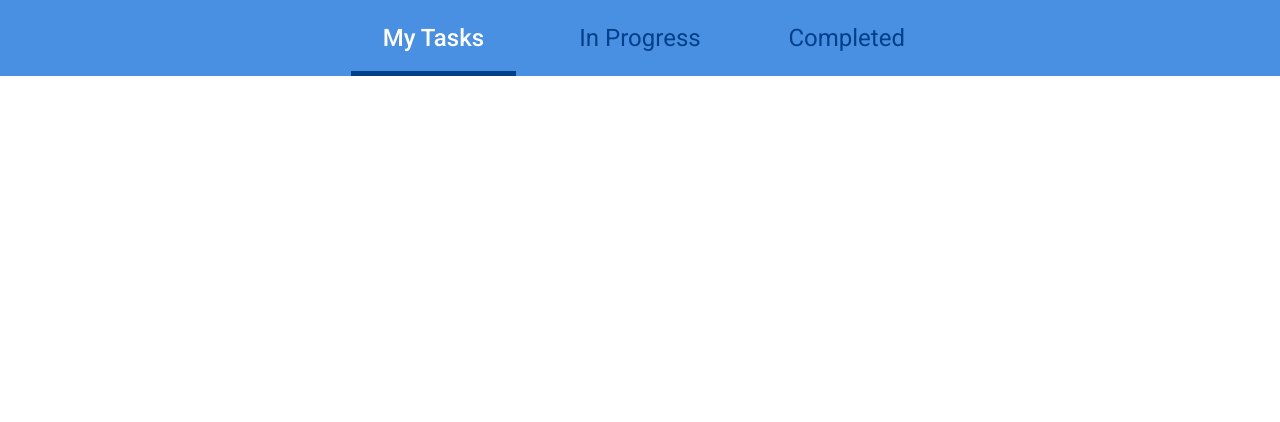
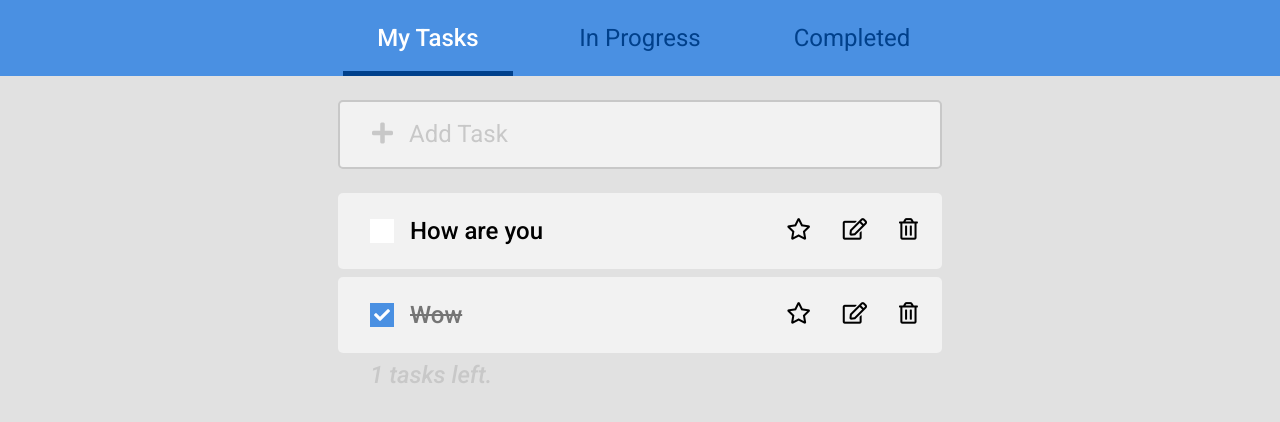
Before and after one commit to silyont/the-f2e-challenge, a Vue app in the folder week1-todolist/: page / in a window 1280 px wide. Shown: the top 422 px of the page. Built offline with nearby package versions, Linux system fonts and the light colour scheme.

Commit message:
Added basic layout

```diff
--- a/week1-todolist/src/App.vue
+++ b/week1-todolist/src/App.vue
@@ -1,15 +1,27 @@
 <template>
-    <div id="app">
+    <div id="app" class="d-flex flex-column">
         <header>
-            <div class="container height-100">
+            <div class="container height-100 fluid">
                 <todo-filters v-model="selectedFilter" :filters="filters"></todo-filters>
             </div>
         </header>
 
-        <main>
+        <main class="flex-1">
             <div class="container">
-                <div class="todo--item">
+                <div class="todo--add">
+                    <span class="icon"><i class="fas fa-plus"></i></span>
+                    <span class="text--title placeholder">Add Task</span>
                 </div>
+
+                <todo-item v-for="(todo, index) in filteredTodoList"
+                           :key="todo.id"
+                           :todo="todo"
+                           @toggle-pin="toggleTodoPin(todo)"
+                           @toggle-complete="toggleComplete(todo)"
+                           @remove="removeTodo(index)"
+                ></todo-item>
+
+                <div class="todo--status text--status">{{ numberOfProgressingTask }} tasks left.</div>
             </div>
         </main>
     </div>
@@ -17,12 +29,14 @@
 
 <script>
     import TodoFilters from './components/TodoFilters'
+    import TodoItem from './components/TodoItem'
 
     export default {
         name: 'app',
 
         components: {
-            TodoFilters
+            TodoFilters,
+            TodoItem
         },
 
         data () {
@@ -42,7 +56,50 @@
                     }
                 ],
 
-                selectedFilter: 'all'
+                selectedFilter: 'all',
+
+                todos: [
+                    {
+                        id: 1,
+                        title: 'How are you',
+                        completed: false,
+                        pin: false
+                    },
+                    {
+                        id: 2,
+                        title: 'Wow',
+                        completed: true,
+                        pin: false
+                    }
+                ]
+            }
+        },
+
+        computed: {
+            numberOfProgressingTask () {
+                return this.todos.filter(todo => !todo.completed).length
+            },
+
+            filteredTodoList () {
+                return this.todos.filter(todo => {
+                    return this.selectedFilter === 'all' ? true : this.selectedFilter === 'completed' ? todo.completed : !todo.completed
+                }).sort((a, b) => {
+                    return a.pin === b.pin ? 0 : a.pin ? -1 : 1
+                })
+            }
+        },
+
+        methods: {
+            toggleTodoPin (todo) {
+                todo.pin = !todo.pin
+            },
+
+            toggleComplete (todo) {
+                todo.completed = !todo.completed
+            },
+
+            removeTodo (index) {
+                this.todos.splice(index, 1)
             }
         }
     }
@@ -56,6 +113,25 @@
         width: 100%
         height: 76px
 
-    main
-        background-color: $grey-lighten-2
+    .todo--add
+        width: 100%
+        border: 2px solid $grey-lighten-1
+        padding: 1.125rem 2rem
+        color: $grey-lighten-1
+        background-color: $grey-lighten-3
+        border-radius: $border-radius
+        margin: 1.5rem 0
+
+        .icon
+            width: 1.5rem
+            margin-right: 1rem
+            font-size: 1.5rem
+
+        .placeholder
+            color: $grey-lighten-1
+            font-weight: 400
+
+    .todo--status
+        margin-top: 0.5rem
+        margin-left: 2rem
 </style>
--- /dev/null
+++ b/week1-todolist/src/components/Checkbox.vue
@@ -0,0 +1,53 @@
+<template>
+    <label class="checkbox d-flex align-items-center justify-content-center"
+         :class="{'checked': checked}"
+         @click.stop.prevent="$emit('check')"
+    >
+        <transition name="scale-transition">
+            <i v-show="checked" class="fas fa-check"></i>
+        </transition>
+
+        <input type="checkbox" :checked="checked">
+    </label>
+</template>
+
+<script>
+    export default {
+        name: 'checkbox',
+
+        props: {
+            checked: Boolean
+        }
+    }
+</script>
+
+<style lang="stylus" scoped>
+    @import '../stylus/_variables.styl'
+
+    input[type=checkbox]
+        display: none
+
+    .checkbox
+        width: 1.5rem
+        height: 1.5rem
+        background-color: $white
+        color: $white
+        cursor: pointer
+        transition: 0.3s background-color ease
+        position: relative
+
+        &.checked
+            background-color: $blue
+
+    .fa-check
+        transform: scale(1)
+
+    .scale-transition
+        &-enter-active,
+        &-leave-active
+            transition: 0.3s transform ease
+
+        &-enter,
+        &-leave-to
+            transform: scale(0)
+</style>
--- /dev/null
+++ b/week1-todolist/src/components/TodoItem.vue
@@ -0,0 +1,114 @@
+<template>
+    <div class="todo--item" :class="{pinned: todo.pin}">
+        <div class="todo--header d-flex align-items-center">
+            <checkbox :checked="todo.completed" @check="toggleComplete"></checkbox>
+
+            <span class="flex-1 text--title"
+                  :class="{strikethrough: todo.completed, 'placeholder--color': todo.completed}"
+            >
+                {{ todo.title }}
+            </span>
+
+            <span class="shortcuts d-flex align-items-center">
+                <a href="#"
+                   @click.prevent="togglePin"
+                >
+                    <i class="fa-star"
+                       :class="starClassObject"
+                    ></i>
+                </a>
+                <a href="#"
+                   @click.prevent=""
+                >
+                    <i class="far fa-edit"></i>
+                </a>
+                <a href="#"
+                   @click.prevent="removeTodo"
+                >
+                    <i class="far fa-trash-alt"></i>
+                </a>
+            </span>
+        </div>
+    </div>
+</template>
+
+<script>
+    import Checkbox from './Checkbox'
+
+    export default {
+        name: 'todo-item',
+
+        components: {
+            Checkbox
+        },
+
+        props: {
+            todo: Object
+        },
+
+        computed: {
+            starClassObject () {
+                return {
+                    fas: this.todo.pin,
+                    far: !this.todo.pin,
+                    'text--yellow': this.todo.pin
+                }
+            }
+        },
+
+        methods: {
+            togglePin () {
+                this.$emit('toggle-pin')
+            },
+
+            toggleComplete () {
+                this.$emit('toggle-complete')
+            },
+
+            removeTodo () {
+                this.$emit('remove')
+            }
+        }
+    }
+</script>
+
+<style lang="stylus" scoped>
+    @import '../stylus/_variables.styl'
+
+    @media (hover:hover)
+        .fa-star:hover
+            color: $yellow
+
+        .fa-edit:hover
+            color: $blue
+
+        .fa-trash-alt:hover
+            color: $red
+
+    .todo
+        &--item
+            width: 100%
+            padding: 1.5rem 1.5rem 1.5rem 2rem
+            background-color: $grey-lighten-3
+            border-radius: $border-radius
+
+            &:not(:last-child)
+                margin-bottom: 0.5rem
+
+            &.pinned
+                background-color: $light-yellow
+
+        &--header
+            .checkbox
+                margin-right: 1rem
+
+            .text--title
+                transition: all 0.3s ease
+
+            .shortcuts
+                margin-left: 1rem
+                font-size: 1.35rem
+
+                > *:not(:last-child)
+                    margin-right: 2rem
+</style>
--- a/week1-todolist/src/stylus/_helper.styl
+++ b/week1-todolist/src/stylus/_helper.styl
@@ -15,3 +15,15 @@
 
 .align-items-center
   align-items: center
+
+.flex-column
+  flex-direction: column
+
+.flex-1
+  flex: 1
+
+.strikethrough
+  text-decoration: line-through
+
+.placeholder--color
+  color: $grey
--- a/week1-todolist/src/stylus/_typography.styl
+++ b/week1-todolist/src/stylus/_typography.styl
@@ -1,18 +1,18 @@
 h1
-  line-height 28px
-  font-size: 24px
+  line-height 1.75rem
+  font-size: 1.5rem
   font-weight: 500
   color: $black
 
 h2
-  line-height: 24px
-  font-size: 20px
+  line-height: 1.5rem
+  font-size: 1.2rem
   font-weight: 500
   color: $black
 
 p
-  line-height: 24px
-  font-size: 16px
+  line-height: 1.5rem
+  font-size: 1rem
   font-weight: 400
   color: $black
 
@@ -33,4 +33,8 @@ p
 
   &--status
     @extend h1
+    font-style: italic
     color: $grey-lighten-1
+
+  &--yellow
+    color: $yellow
--- a/week1-todolist/src/stylus/_variables.styl
+++ b/week1-todolist/src/stylus/_variables.styl
@@ -21,3 +21,6 @@ $theme = {
   secondary: $dark-blue,
   danger: $red
 }
+
+// Size
+$border-radius = 5px
--- a/week1-todolist/src/stylus/main.styl
+++ b/week1-todolist/src/stylus/main.styl
@@ -7,10 +7,38 @@
 *
   -webkit-font-smoothing: antialiased
   -moz-osx-font-smoothing: grayscale
+  -webkit-box-sizing: border-box
+  -moz-box-sizing: border-box
+  box-sizing: border-box
+
+html,
+body
+  font-size: 16px
+  height: 100%
+  width: 100%
+  background-color: $grey-lighten-2
+
+  @media (max-width: 620px)
+    font-size: 12px
+
+  @media (max-width: 400px)
+    font-size: 10px
 
 #app
+  height: 100%
+  width: 100%
   font-family: 'Roboto', sans-serif
 
 .container
-  max-width: 620px
+  max-width: calc(620px + 1rem)
   margin: 0 auto
+  padding: 0 1rem
+
+  &.fluid
+    padding: 0
+
+a
+  color: inherit
+
+  &:visited
+    color: inherit
```
